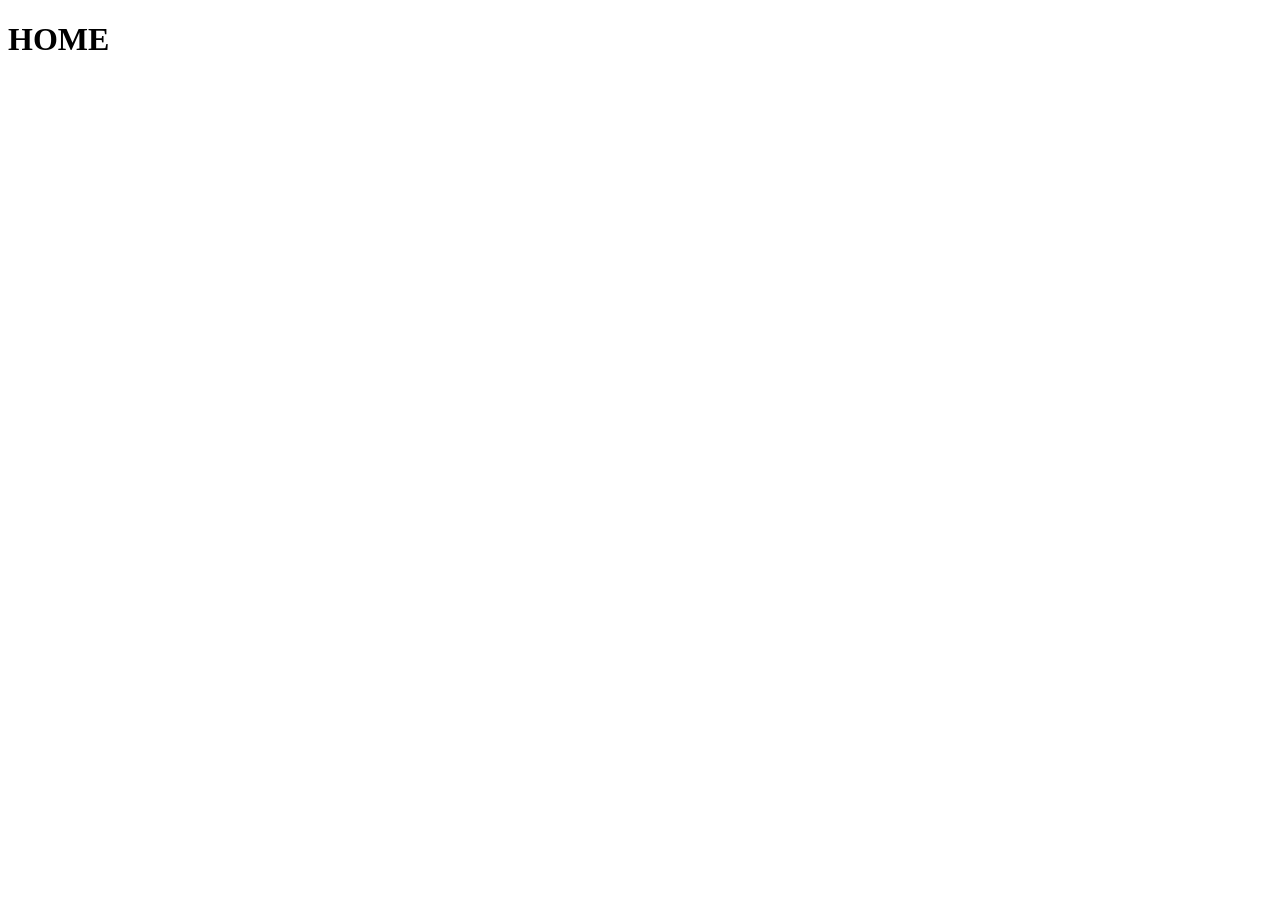
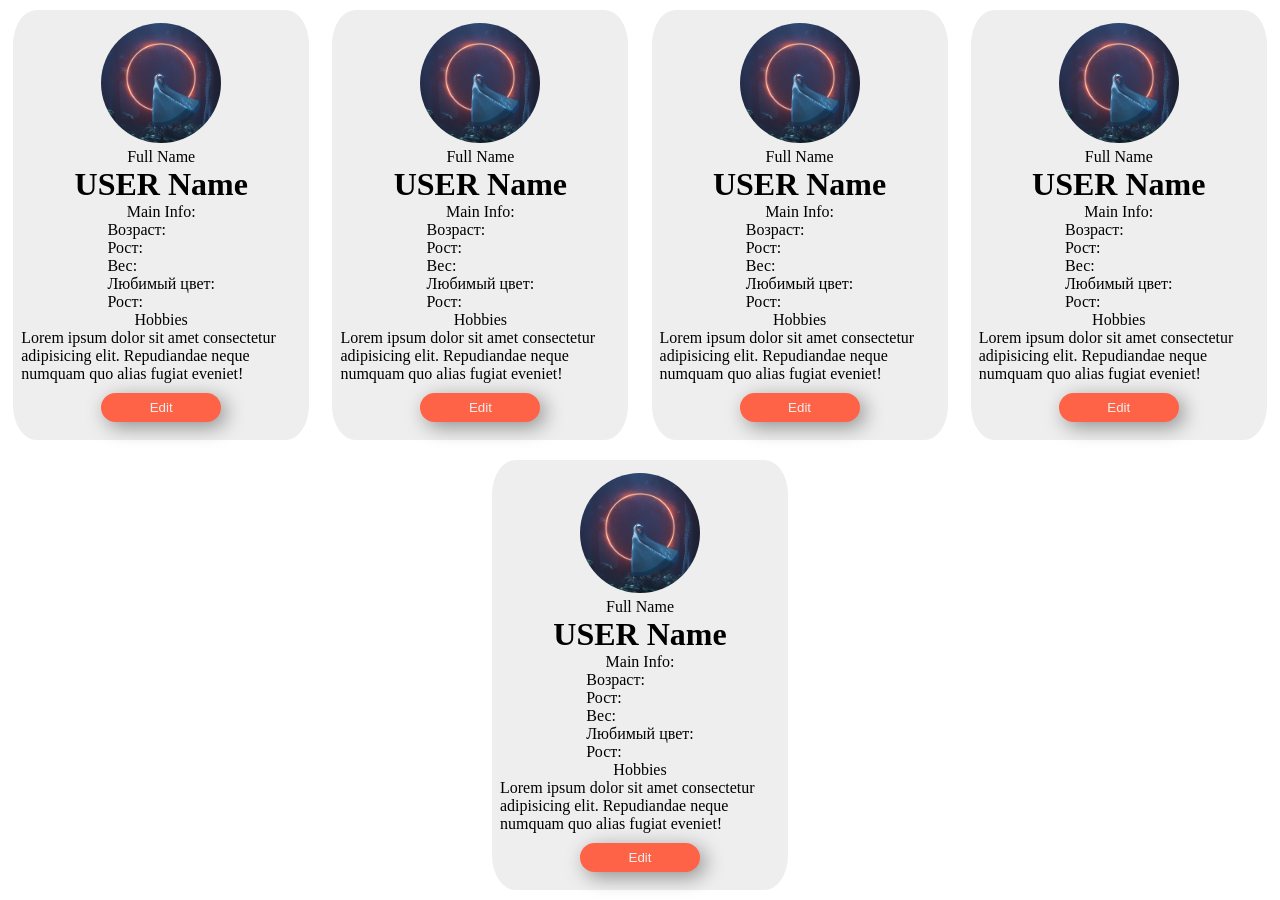
Before and after one commit to iptahaha/01_Project, a plain HTML site: page home/home.html in a window 1280 px wide. Before the commit the page ends 800 px from the top, so only its background shows below. Drawn offline with Linux system fonts and the light colour scheme.

Commit message:
card user ui

```diff
--- a/home/home.html
+++ b/home/home.html
@@ -1,15 +1,112 @@
 <!DOCTYPE html>
-<html lang="en">
+<html>
 <head>
     <meta charset="UTF-8">
     <title>Title</title>
+    <link rel="stylesheet" href="home_style.css">
 </head>
 <body>
-<div>
-    <!--TODO HOME UI -->
-    <h1>
-        HOME
-    </h1>
+<div class="cards-wrapper">
+    <!--USER 1-->
+    <div class="card">
+        <img src="img_1.jpg" alt="img1" class="profile-image"/>
+        <span>Full Name</span>
+        <h1>USER Name</h1>
+        <span>Main Info:</span>
+        <div class="main-info">
+            <span contenteditable="true">Возраст: </span>
+            <span>Рост: </span><span id="span-edit"></span>
+            <span>Вес: </span><span></span>
+            <span>Любимый цвет: </span><span></span>
+            <span>Рост: </span><span></span>
+        </div>
+        <span>Hobbies</span>
+        <p>Lorem ipsum dolor sit amet consectetur adipisicing elit. Repudiandae
+            neque numquam quo alias fugiat eveniet!</p>
+        <button type="button" id="edit_user">Edit</button>
+        <button type="button" id="save_user" style="display:none">Save</button>
+    </div>
+
+    <!--USER 2-->
+    <div class="card">
+        <img src="img_1.jpg" alt="img1" class="profile-image"/>
+        <span>Full Name</span>
+        <h1>USER Name</h1>
+        <span>Main Info:</span>
+        <div class="main-info">
+            <span contenteditable="true">Возраст: </span>
+            <span>Рост: </span>
+            <span>Вес: </span>
+            <span>Любимый цвет: </span>
+            <span>Рост: </span>
+        </div>
+        <span>Hobbies</span>
+        <p>Lorem ipsum dolor sit amet consectetur adipisicing elit. Repudiandae
+            neque numquam quo alias fugiat eveniet!</p>
+        <button type="button">Edit</button>
+        <button type="button" style="display:none">Save</button>
+    </div>
+
+    <!--USER 3-->
+    <div class="card">
+        <img src="img_1.jpg" alt="img1" class="profile-image"/>
+        <span>Full Name</span>
+        <h1>USER Name</h1>
+        <span>Main Info:</span>
+        <div class="main-info">
+            <span contenteditable="true">Возраст: </span>
+            <span>Рост: </span>
+            <span>Вес: </span>
+            <span>Любимый цвет: </span>
+            <span>Рост: </span>
+        </div>
+        <span>Hobbies</span>
+        <p>Lorem ipsum dolor sit amet consectetur adipisicing elit. Repudiandae
+            neque numquam quo alias fugiat eveniet!</p>
+        <button type="button">Edit</button>
+        <button type="button" style="display:none">Save</button>
+    </div>
+
+    <!--USER 4-->
+    <div class="card">
+        <img src="img_1.jpg" alt="img1" class="profile-image"/>
+        <span>Full Name</span>
+        <h1>USER Name</h1>
+        <span>Main Info:</span>
+        <div class="main-info">
+            <span contenteditable="true">Возраст: </span>
+            <span>Рост: </span>
+            <span>Вес: </span>
+            <span>Любимый цвет: </span>
+            <span>Рост: </span>
+        </div>
+        <span>Hobbies</span>
+        <p>Lorem ipsum dolor sit amet consectetur adipisicing elit. Repudiandae
+            neque numquam quo alias fugiat eveniet!</p>
+        <button type="button">Edit</button>
+        <button type="button" style="display:none">Save</button>
+    </div>
+
+    <!--USER 5-->
+    <div class="card">
+        <img src="img_1.jpg" alt="img1" class="profile-image"/>
+        <span>Full Name</span>
+        <h1>USER Name</h1>
+        <span>Main Info:</span>
+        <div class="main-info">
+            <span contenteditable="true">Возраст: </span>
+            <span>Рост: </span>
+            <span>Вес: </span>
+            <span>Любимый цвет: </span>
+            <span>Рост: </span>
+        </div>
+        <span>Hobbies</span>
+        <p>Lorem ipsum dolor sit amet consectetur adipisicing elit. Repudiandae
+            neque numquam quo alias fugiat eveniet!</p>
+        <button type="button">Edit</button>
+        <button type="button" style="display:none">Save</button>
+    </div>
 </div>
+<script src="home.js"></script>
 </body>
 </html>
--- /dev/null
+++ b/home/home.js
@@ -0,0 +1,17 @@
+let buttonEdit = document.getElementById('edit_user');
+let buttonSave = document.getElementById('save_user');
+let spanEdit = document.getElementById('span-edit');
+let inputEdit = document.getElementById('input-edit')
+
+buttonEdit.addEventListener('click', function () {
+    buttonSave.style.display = 'block';
+    buttonEdit.style.display = 'none';
+
+    spanEdit.innerHTML = `<input type="text" id="input-edit"/>`
+});
+
+buttonSave.addEventListener('click', function (){
+    buttonSave.style.display = 'none';
+    buttonEdit.style.display = 'block';
+
+});
--- /dev/null
+++ b/home/home_style.css
@@ -0,0 +1,51 @@
+* {
+    margin: 0;
+    padding: 0;
+}
+
+.cards-wrapper{
+    display: flex;
+    justify-content: space-evenly;
+    position: relative;
+    flex-wrap: wrap;
+}
+
+.card {
+    width: 280px;
+    background-color: #eee;
+    display: flex;
+    flex-direction: column;
+    align-items: center;
+    justify-content: center;
+    margin: 10px;
+    border-radius: 8%;
+    padding: 8px;
+    height: auto;
+}
+
+.profile-image{
+    width: 120px;
+    height: 120px;
+    object-fit: cover;
+    border-radius: 50%;
+    z-index: 10;
+    border: 5px solid #eee;
+}
+
+.main-info{
+    display: flex;
+    flex-flow: column wrap;
+    justify-content: flex-start;
+}
+
+.card button{
+    width: 120px;
+    padding: 7px;
+    margin: 10px 0;
+    background-color: tomato;
+    border: none;
+    outline: none;
+    border-radius: 25px;
+    color: #eee;
+    box-shadow: 5px 5px 20px rgba(0, 0, 0, 0.4);
+}
--- a/index.js
+++ b/index.js
@@ -1,6 +1,5 @@
 let tabContent = document.getElementsByClassName('tab-content');
 let tabLink = document.getElementsByClassName('tab-link');
-let link = document.querySelector('link[rel=import]');
 
 function openTab(ev, tabName) {
 
--- a/style.css
+++ b/style.css
@@ -45,11 +45,12 @@ ul{
     position: absolute;
     background: #fff;
     color: #000;
+    border: none;
     border-radius: 30px;
     z-index: 2;
     width: 1120px;
     margin-top: -82px;
-    height: 500px;
+    height: 1000px;
     padding: 25px;
     box-shadow: 0px 10px 10px rgba(0, 0, 0, 0.4);
 }
```
Also changed, not shown: about/about.html (+1 -1 lines), index.html (+1 -2 lines), question/question.html (+1 -1 lines), home/img_1.jpg (added).
